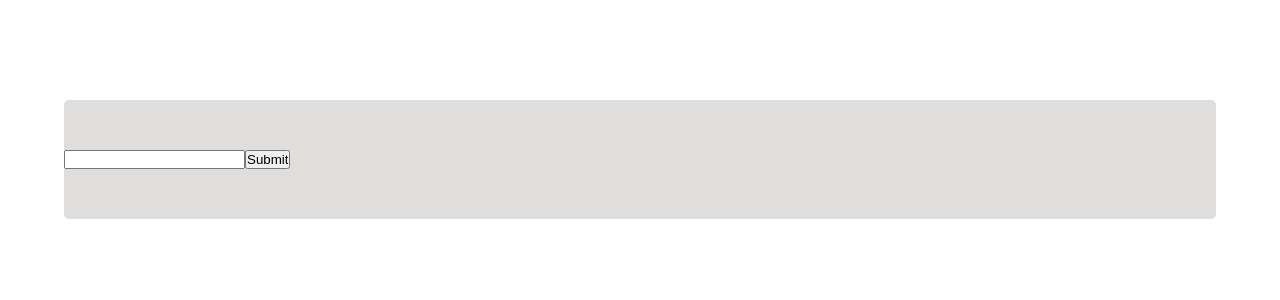
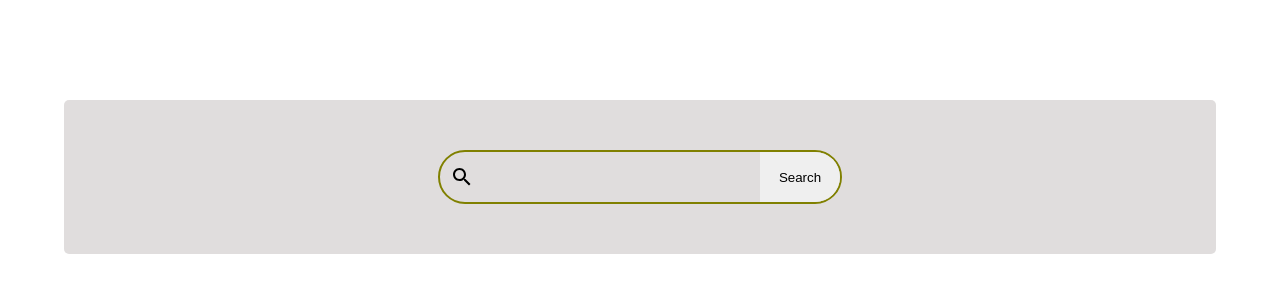
Before and after one commit to andreikaptsiuh/rsschool-react-2021q3, a React app in the folder react-api/: page / in a window 1280 px wide. Shown: the top 300 px of the page. Built offline with nearby package versions, Linux system fonts and the light colour scheme.

Commit message:
feat: add styles for search bar

```diff
--- a/react-api/src/components/app.tsx
+++ b/react-api/src/components/app.tsx
@@ -1,5 +1,5 @@
 import React, { useState } from 'react';
-import { SearchPanel } from './search-panel';
+import { SearchBar } from './search-bar';
 
 const App: React.FC = () => {
   const [search, setSearch] = useState<string>('');
@@ -8,7 +8,7 @@ const App: React.FC = () => {
 
   return (
     <>
-      <SearchPanel setSearch={setSearch} />
+      <SearchBar setSearch={setSearch} />
     </>
   );
 };
--- a/react-api/src/components/search-panel.tsx
+++ b/react-api/src/components/search-bar.tsx
@@ -2,11 +2,11 @@ import React, {
   ChangeEventHandler, Dispatch, FormEventHandler, SetStateAction, useState,
 } from 'react';
 
-interface ISearchPanelProps {
+interface ISearchBarProps {
   setSearch: Dispatch<SetStateAction<string>>;
 }
 
-export const SearchPanel: React.FC<ISearchPanelProps> = ({ setSearch }: ISearchPanelProps) => {
+export const SearchBar: React.FC<ISearchBarProps> = ({ setSearch }: ISearchBarProps) => {
   const [form, setForm] = useState('');
 
   const searchHandler: ChangeEventHandler<HTMLInputElement> = (event): void => {
@@ -16,17 +16,20 @@ export const SearchPanel: React.FC<ISearchPanelProps> = ({ setSearch }: ISearchP
   const submitHandler: FormEventHandler = (event): void => {
     event.preventDefault();
     setSearch(form);
+    setForm('');
   };
 
   return (
-    <form className="form" onSubmit={submitHandler}>
+    <form className="search-bar__container" onSubmit={submitHandler}>
+      <div className="search-bar__icon" />
       <input
+        className="search-bar"
         type="text"
         value={form}
         onChange={searchHandler}
       />
 
-      <input className="form_submit" type="submit" value="Submit" />
+      <input className="form_submit" type="submit" value="Search" />
     </form>
   );
 };
--- a/react-api/src/index.css
+++ b/react-api/src/index.css
@@ -18,7 +18,57 @@ body {
   display: flex;
   flex-direction: column;
   justify-content: space-between;
+  align-items: center;
 
   background-color: rgb(224, 221, 221);
   border-radius: 5px;
 }
+
+.search-bar__container {
+  display: flex;
+  align-items: center;
+
+  width: 400px;
+  height: 50px;
+
+  border: 2px solid olive;
+  border-radius: 30px;
+}
+
+.search-bar__icon {
+  background-image: url(../public/search.svg);
+  background-repeat: no-repeat;
+  width: 30px;
+  height: 30px;
+  margin-left: 10px;
+  margin-top: 5px;
+}
+
+.search-bar {
+  border: none;
+  outline: none;
+  width: 280px;
+  height: 30px;
+  font-size: medium;
+
+  background: none;
+
+  color: olive;
+}
+
+.form_submit {
+  border: none;
+  outline: none;
+  display: flex;
+  justify-content: center;
+  align-items: center;
+
+  height: 50px;
+  width: 80px;
+  border-top-right-radius: 25px;
+  border-bottom-right-radius: 25px;
+}
+
+.form_submit:hover {
+  cursor: pointer;
+}
```
Also changed, not shown: react-api/public/search.svg (added).
